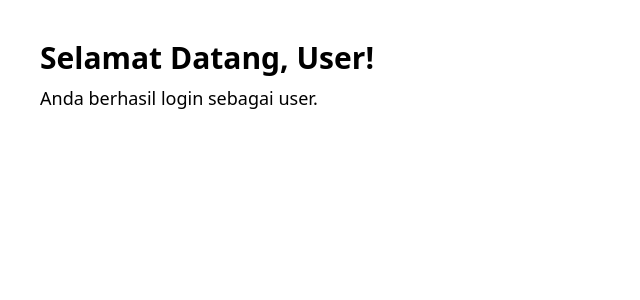
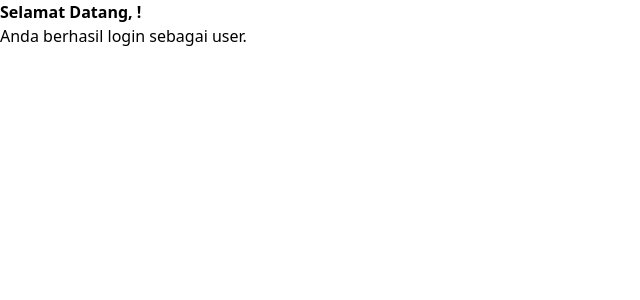
Before and after one commit to university-projects-poltek/Polcabot, a React (Vite) app in the folder frontend/: page /user/home in a window 1280 px wide. Shown: the top 300 px of the page, without its empty margins (0-640 px from the left). Built offline with nearby package versions, Linux system fonts and the light colour scheme.

Commit message:
add local storage

```diff
--- a/frontend/src/App.jsx
+++ /dev/null
@@ -1,31 +0,0 @@
-import { useState } from "react";
-import reactLogo from "./assets/react.svg";
-import viteLogo from "/vite.svg";
-import "./App.css";
-
-function App() {
-  const [count, setCount] = useState(0);
-
-  return (
-    <>
-      <div>
-        <a href="https://vite.dev" target="_blank">
-          <img src={viteLogo} className="logo" alt="Vite logo" />
-        </a>
-        <a href="https://react.dev" target="_blank">
-          <img src={reactLogo} className="logo react" alt="React logo" />
-        </a>
-      </div>
-      <h1>Vite + React</h1>
-      <div className="card">
-        <button onClick={() => setCount((count) => count + 1)}>count is {count}</button>
-        <p>
-          Edit <code>src/App.jsx</code> and save to test HMR
-        </p>
-      </div>
-      <p className="read-the-docs">Click on the Vite and React logos to learn more</p>
-    </>
-  );
-}
-
-export default App;
--- a/frontend/src/pages/login/index.jsx
+++ b/frontend/src/pages/login/index.jsx
@@ -27,6 +27,7 @@ export const Login = () => {
         alert("Login berhasil!");
         localStorage.setItem("token", data.token);
         localStorage.setItem("role", data.user.role); // simpan role
+        localStorage.setItem("name", data.user.name); //
         // Arahkan ke halaman sesuai role
         if (data.user.role === "admin") {
           navigate("/admin/dashboard");
--- a/frontend/src/pages/user/home.jsx
+++ b/frontend/src/pages/user/home.jsx
@@ -1,12 +1,23 @@
-import React from "react";
+import React, { useEffect, useState } from "react";
 
-const UserDashboard = () => {
+const UserHome = () => {
+  const [name, setName] = useState("");
+
+  useEffect(() => {
+    const storedName = localStorage.getItem("name");
+    if (storedName) {
+      setName(storedName);
+    }
+  }, []);
+
   return (
-    <div className="p-10">
-      <h1 className="text-3xl font-bold">Selamat Datang, User!</h1>
-      <p className="mt-2 text-lg">Anda berhasil login sebagai user.</p>
+    <div>
+      <h1>
+        <strong>Selamat Datang, {name}!</strong>
+      </h1>
+      <p>Anda berhasil login sebagai user.</p>
     </div>
   );
 };
 
-export default UserDashboard;
+export default UserHome;
```
